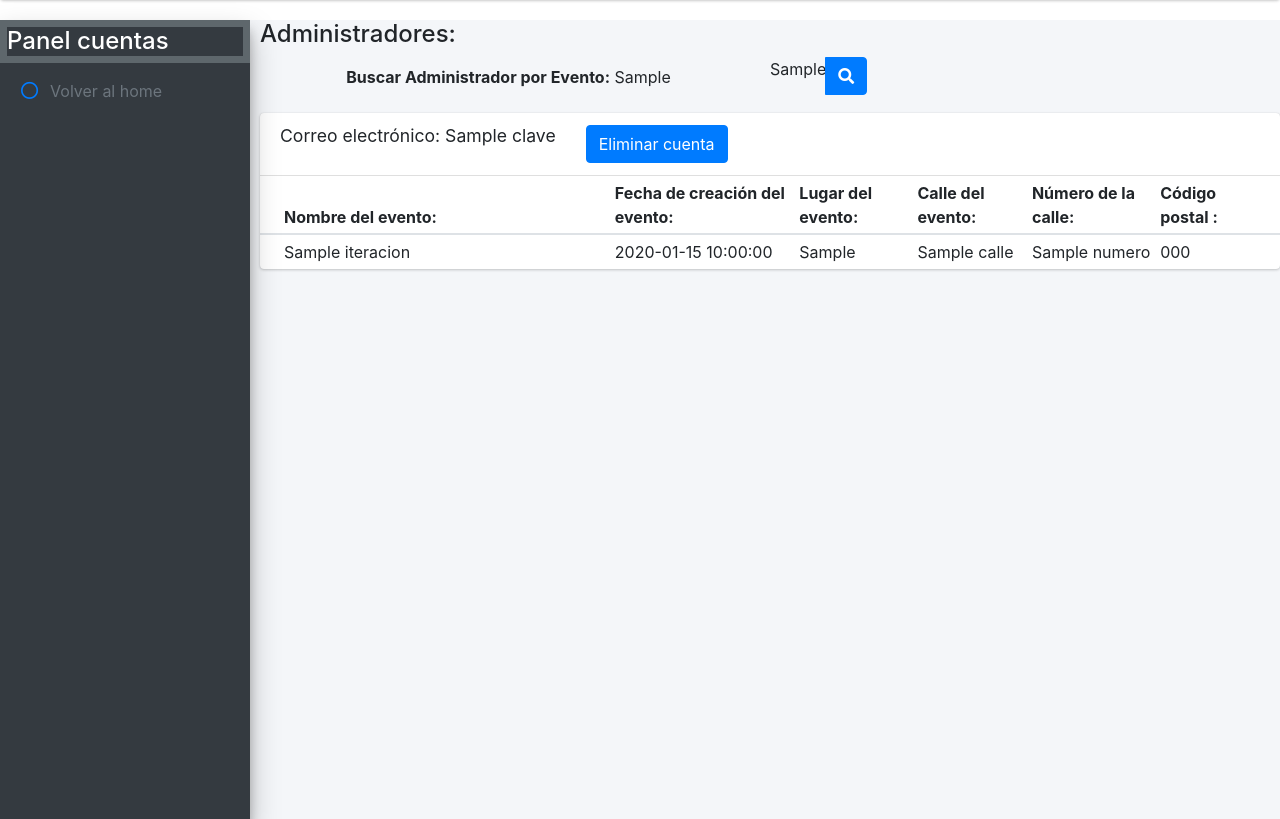
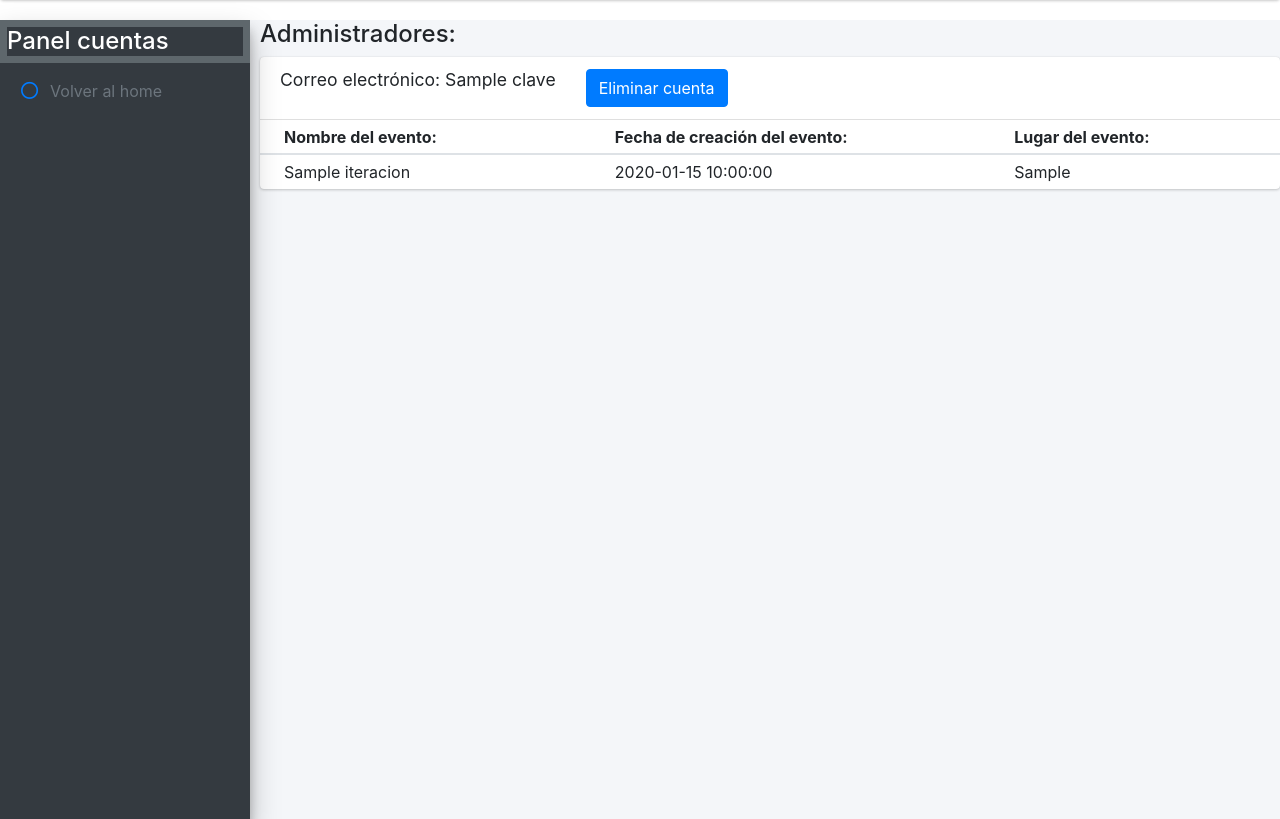
Before and after one commit to jhonnferrerosa/tfgPython, a Flask app: template templates/administradorpanelgestioncuentas.html in a window 1280 px wide. Shown: the part 48-867 px from the top of the page. Run offline with Flask 3, Linux system fonts and the light colour scheme; the visitor is signed in with stand-in values (Sample User, id 1); tables that the repository leaves empty hold one stand-in row (values such as "Sample post"); the template is opened without the code that fills it: most values are stand-ins (such as "Sample title", 1, 10 or a date in 2020); parts of the project's set-up code (start-up, migrations or seed data) failed here and were passed over; some libraries are stand-ins or nearby versions.

Commit message:
he quitado calle, numero y codigo postal de la tabla Evento

```diff
--- a/main.py
+++ b/main.py
@@ -92,6 +92,8 @@ def index2 ():
     db.session.add (miEvento6);
     db.session.add (miEvento7);
     db.session.commit ();
+
+
 
     miAsistente1 = Asistentes (_identificadorUnicoAsistente="IUA1", _apodoAsistente="apodo1");
     miAsistente2 = Asistentes (_identificadorUnicoAsistente="IUA2", _apodoAsistente="apodo2");
@@ -937,56 +939,16 @@ def funcionAdministradorPanelRobotPonerServicio (idRobot, robotEnServicio, nombr
 
 
 ########################### endpoints Administrador con las cuentas #####################################################################################################################################################################################
-@app.route ('/administradorpaneladministradorgestioncuentas', methods = ['GET', 'POST'])
+@app.route ('/administradorpaneladministradorgestioncuentas')
 def funcionAdministradorGestioncuentas ():
     miAdministradores = Administradores.query.filter_by (_correoElectronico=session['correoElectronico']).first();
-    miFormulario = formulario.FormularioBuscarEvento (request.form);
-
-    miListaAdministradores = [];
+    miListaAdministradores = miAdministradores.funcion_conseguirTodasLasCuentasMenosLaInstanciada ();
     miDiccionarioAdministradores = {};
     miListaDeEventos = [];
-    miVerdadHeEncontradoBuscador = True;
-
-    if (request.method == 'POST'):
-        if (miFormulario.campoBuscadorEventoSelect.data == "Nombre del evento"):
-            miListaDeEventos = miAdministradores.funcion_conseguirListaEventosPorNombreDelEvento (miFormulario.campoBuscadorEventoString.data);
-        else:
-            if (miFormulario.campoBuscadorEventoSelect.data == "Lugar del evento"):
-                miListaDeEventos = miAdministradores.funcion_conseguirListaEventosPorLugarDelEvento (miFormulario.campoBuscadorEventoString.data);
-            else:
-                if (miFormulario.campoBuscadorEventoSelect.data == "Calle del evento"):
-                    miListaDeEventos = miAdministradores.funcion_conseguirListaEventosPorCalle (miFormulario.campoBuscadorEventoString.data);
-                else:
-                    if (miFormulario.campoBuscadorEventoSelect.data == "Número de la calle"):
-                        miListaDeEventos = miAdministradores.funcion_conseguirListaEventosPorNumero (miFormulario.campoBuscadorEventoString.data);
-                    else:
-                        if (miFormulario.campoBuscadorEventoSelect.data == "Código postal"):
-                            miVariableEntero = int (miFormulario.campoBuscadorEventoString.data);
-                            if (int (miVariableEntero == False)):
-                                return redirect (url_for ('funcionErrorClienteServidor', mensajeerror="adminstradorpanelrobotponerservicio  --- Error403---  el código postal sólo recibe valores enteros"));
-                            else:
-                                if ((miVariableEntero < 1000) or (miVariableEntero > 99999)):
-                                    return redirect (url_for ('funcionErrorClienteServidor', mensajeerror="adminstradorpanelrobotponerservicio  --- Error403---  el código postal es un número entre 01000 hasta 99999"));
-
-                            miListaDeEventos = miAdministradores.funcion_conseguirListaEventosPorCodigoPostal (miVariableEntero);
-        if (len (miListaDeEventos) > 0):
-            for i in miListaDeEventos:
-                # en el caso de que ese correo electronico no este como clave en el diccionario, entonces lo meto como clave y como valor lo inicalizo con un vector.
-                if i._administradores_correoElectronico not in miDiccionarioAdministradores:
-                    miDiccionarioAdministradores[i._administradores_correoElectronico] = [];
-                miDiccionarioAdministradores[i._administradores_correoElectronico].append (i);
-        else:
-            miVerdadHeEncontradoBuscador = False;
-
-
-    else:
-        miListaAdministradores = miAdministradores.funcion_conseguirTodasLasCuentasMenosLaInstanciada ();
-        for i in miListaAdministradores:
-            miListaDeEventos = miAdministradores.funcion_conseguirTodosLosEventosPorCorreoElectronico (i._correoElectronico);
-            miDiccionarioAdministradores[i._correoElectronico] = miListaDeEventos;
-
-    miFormulario.campoBuscadorEventoSelect.choices = ["Nombre del evento", "Lugar del evento", "Calle del evento", "Número de la calle", "Código postal"];
-    return render_template ("administradorpanelgestioncuentas.html", miParametroDiccionarioAdministradores = miDiccionarioAdministradores, miFormularioParametro=miFormulario, miParametroVerdadHeEncontradoBuscador = miVerdadHeEncontradoBuscador);
+    for i in miListaAdministradores:
+        miListaDeEventos = miAdministradores.funcion_conseguirTodosLosEventosPorCorreoElectronico (i._correoElectronico);
+        miDiccionarioAdministradores[i._correoElectronico] = miListaDeEventos;
+    return render_template ("administradorpanelgestioncuentas.html", miParametroDiccionarioAdministradores = miDiccionarioAdministradores);
 
 @app.route ('/administradorborrarcuentaadministrador/<correoelectronico>')
 def funcionAdministradorBorrarCuentaAdministrador (correoelectronico):
--- a/templates/administradorcrearevento.html
+++ b/templates/administradorcrearevento.html
@@ -84,15 +84,11 @@
 
 
     <form  method="POST"> <!--begin::Body-->
-        <input type="hidden" name="csrf_token" value="{{ csrf_token() }}"/>
         <div class="card-body">
             {{ miFormularioParametro.fechaDeCreacionDelEvento }}
             <div class="mb-3"> <label  class="form-label">Introduzca el nombre del evento (max. 50 caracteres)*:</label> {{ miFormularioParametro.nombreDelEvento }}  </div>
             <div class="mb-3"> <label  class="form-label">Introduzca el lugar donde se celebra el evento (max. 50 caracteres)*:</label> {{ miFormularioParametro.lugarDondeSeCelebra }} </div>
             <div class="mb-3"> <label  class="form-label">Introduzca una URL personalizada para el evento {{ parametroURL }}:</label> {{ miFormularioParametro.codigoQR }} </div>
-            <div class="mb-3"> <label  class="form-label">Introduzca la calle del evento (max. 50 caracteres):</label> {{ miFormularioParametro.calle }} </div>
-            <div class="mb-3"> <label  class="form-label">Introduzca el número de la calle del evento (max. 50 caracteres):</label> {{ miFormularioParametro.numero }}   </div>
-            <div class="mb-3"> <label  class="form-label">Introduzca el código postal:</label> {{ miFormularioParametro.codigoPostal }}  </div>
 
         </div>
         <div class="card-footer"> <button type="submit" class="btn btn-primary">Aceptar</button> </div>
--- a/templates/administradorpanelevento.html
+++ b/templates/administradorpanelevento.html
@@ -66,9 +66,6 @@
                                                 <th>Fecha creación del evento:</th>
                                                 <th>Lugar donde se celebra: </th>
                                                 <th style="width: 300px">CódigoQR: </th>
-                                                <th>Calle:</th>
-                                                <th>Número de la calle: </th>
-                                                <th>Codigo postal:</th>
                                                 <th>Acciones para modificar el evento: </th>
                                             </tr>
                                         </thead>
@@ -85,9 +82,6 @@
                                                     <div><a href="{{ url_for ('funcionGenerarCodigoQR', url=iteracion._codigoQR ) }}" class="btn btn-success mb-2"> Generar CodigoQR asistentes </a></div>
                                                     <div><a href="{{ url_for ('funcionGenerarCodigoQR', url=iteracion._codigoQR, correoelectronico=parametroCorreoElectronico ) }}" class="btn btn-warning mb-2"> Generar CodigoQR administradores</a></div>
                                                 </td>
-                                                <td>{{ iteracion._calle }}</td>
-                                                <td>{{ iteracion._numero }}</td>
-                                                <td> {{ iteracion._codigoPostal }}</td>
                                                 <td>
                                                     <ol class="list-unstyled">
                                                     <li class="mb-2"> <a href="{{ url_for('funcionAdministradorModificarDatosEvento', nombreDelEvento=iteracion._nombreDelEvento, fechaDeCreacionDelEvento=iteracion._fechaDeCreacionDelEvento, lugarDondeSeCelebra=iteracion._lugarDondeSeCelebra) }}" class="btn btn-primary">Modificar datos del evento</a></li>
--- a/templates/administradorpanelgestioncuentas.html
+++ b/templates/administradorpanelgestioncuentas.html
@@ -46,31 +46,6 @@
 <h4> Administradores: </h4>
 
 
-<form method="POST">
-  <div class="row">
-      <div class="col-md-10 offset-md-1">
-          <div class="row">
-              <div class="col-6 mt-2" data-select2-id="21">
-                  <div class="form-group" data-select2-id="20">
-                      <label>Buscar Administrador por Evento:</label>
-                      {{ miFormularioParametro.campoBuscadorEventoSelect }}
-
-                  </div>
-              </div>
-
-              <div class="form-group">
-                <div class="input-group">
-                  {{ miFormularioParametro.campoBuscadorEventoString }}
-                    <div class="input-group-append">
-                        <button type="submit" class="btn btn-primary">
-                            <i class="fa fa-search"></i>
-                        </button>
-                    </div>
-                </div>
-            </div>
-          </div>
-      </div>
-  </div>
 
 {% for clave, valor in miParametroDiccionarioAdministradores.items() %}
 <div class="card mb-4" style="clear: both;">
@@ -87,9 +62,6 @@
                     <th style="width: 350px">Nombre del evento:</th>
                     <th>Fecha de creación del evento:</th>
                     <th>Lugar del evento:</th>
-                    <th>Calle del evento:</th>
-                    <th>Número de la calle:</th>
-                    <th>Código postal :</th>
                 </tr>
             </thead>
 {% for iteracion in valor %}
@@ -98,9 +70,6 @@
                     <td>{{ iteracion._nombreDelEvento }}</td>
                     <td>{{ iteracion._fechaDeCreacionDelEvento }}</td>
                     <td>{{ iteracion._lugarDondeSeCelebra }}</td>
-                    <td>{{ iteracion._calle }}</td>
-                    <td>{{ iteracion._numero }}</td>
-                    <td>{{ iteracion._codigoPostal }}</td>
                 </tr>
             </tbody>
 {% endfor %}
@@ -110,14 +79,8 @@
 {% endfor %}
 
 {% if miParametroDiccionarioAdministradores|length == 0 %}
-  {% if miParametroVerdadHeEncontradoBuscador == False %}
-    <nav class="app-header navbar navbar-expand bg-warning" data-bs-theme="dark">No se ha encontrado ningún administrador con esas caracerísticas</nav>
-  {% else %}
     <nav class="app-header navbar navbar-expand bg-warning" data-bs-theme="dark">Actualmente usted es el único administrador en el sistema.</nav>
-  {% endif %}
 {% endif %}
-
-
 
 </section>
 
```
Also changed, not shown: formulario.py (+0 -7 lines), models.py (+3 -23 lines).
